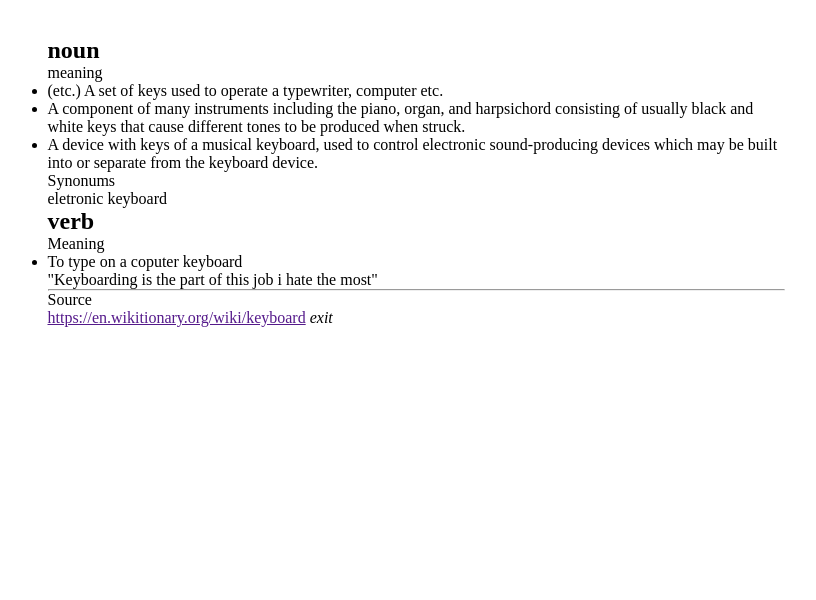
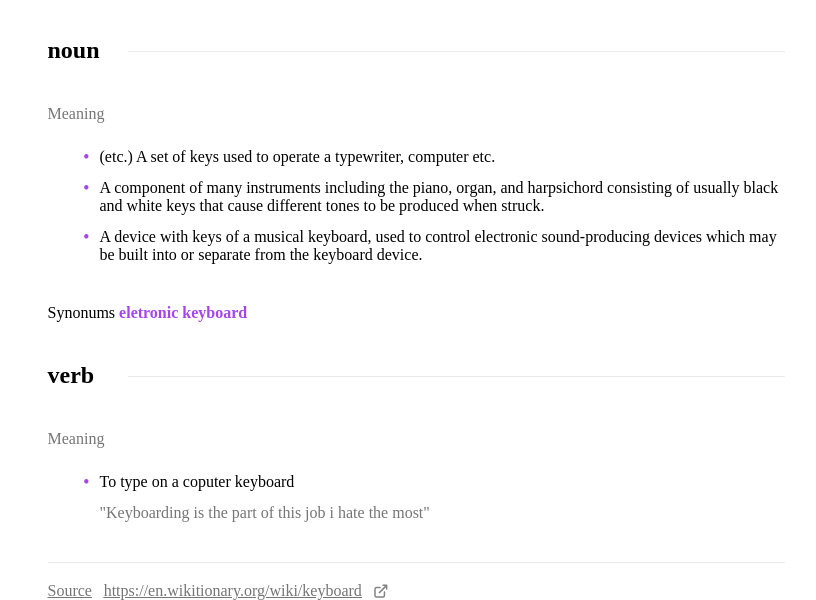
Before and after one commit to MarkosComK/dictionary-web-app, a plain HTML site: page index.html in a window 1280 px wide. Shown: the part 382-982 px from the top of the page, without its empty margins (224-1040 px from the left). Before the commit the page ends 800 px from the top, so only its background shows below. Drawn offline with Linux system fonts and the light colour scheme.

Commit message:
base style stup

```diff
--- a/css/main.scss
+++ b/css/main.scss
@@ -17,6 +17,7 @@
     --input-border-error: #FF5252;
     // purple-color
     --purple: #A445ED;
+    --line: #e9e9e9;
 }
 .dark{
     // backgroud
@@ -170,3 +171,85 @@ body{
         }
     }
 }
+
+
+.word-type{
+    font-size: 24px;
+    &::after{
+        position: relative;
+        display: block;
+        content: "";
+        width: calc(100% - 80px);
+        left: 80px;
+        top: -13px;
+        height: 1px;
+        background-color: var(--line);
+    }
+    margin: 0 0 40px;
+}
+
+.meaning-wrapper{
+    p{
+        color: #757575;
+        margin: 40px 0 25px;
+    }
+    ul{
+        margin: 0 0 0 52px;
+        li{
+            list-style: none;
+            margin: 0 0 13px;
+            &::before{
+                content: "\2022";  /* Add content: \2022 is the CSS Code/unicode for a bullet */
+                color: var(--purple); /* Change the color */
+                font-weight: bold; /* If you want it to be bold */
+                display: inline-block; /* Needed to add space between the bullet and the text */
+                width: 1em; /* Also needed for space (tweak if needed) */
+                margin-left: -1em;
+            }
+        }
+    }
+    span{
+        color: #757575;
+    }
+    hr{
+        background-color: var(--line);
+        border: none;
+        height: 1px;
+        margin: 40px 0 19px;
+    }
+}
+
+.synonums{
+    margin: 40px 0;
+    span{
+        font-weight: bold;
+        color: var(--font-purple);
+    }
+}
+
+.verb-section{
+    h2{
+        &::after{
+            position: relative;
+            display: block;
+            content: "";
+            width: calc(100% - 80px);
+            left: 80px;
+            top: -13px;
+            height: 1px;
+            background-color: var(--line);
+        }
+    }
+}
+
+.footer-flex{
+    display: flex;
+    justify-content: space-between;
+    align-items: center;
+    width: 340px;
+    text-decoration: underline;
+    color: #757575;
+    a{
+        color: #757575;
+    }
+}
--- a/index.html
+++ b/index.html
@@ -42,28 +42,27 @@
           </div>
           <i><svg class="play-icon" xmlns="http://www.w3.org/2000/svg" width="75" height="75" viewBox="0 0 75 75"><g fill="#A445ED" fill-rule="evenodd"><circle cx="37.5" cy="37.5" r="37.5" opacity=".25"/><path d="M29 27v21l21-10.5z" /></g></svg></i>
         </section>
-        <section>
-          <h2>noun</h2>
-          <div>
-            <p>meaning</p>
+        <section class="word-type-wrapper">
+          <h2 class="word-type">noun</h2>
+          <div class="meaning-wrapper">
+            <p>Meaning</p>
             <ul>
               <li>(etc.) A set of keys used to operate a typewriter, computer etc.</li>
               <li>A component of many instruments including the piano, organ, and harpsichord consisting of usually black and white keys that cause different tones to be produced when struck.</li>
               <li>A device with keys of a musical keyboard, used to control electronic sound-producing devices which may be built into or separate from the keyboard device.</li>
             </ul>
           </div>
-          <div>
-            <p>Synonums</p>
-            <p>eletronic keyboard</p>
+          <div class="synonums">
+            <p>Synonums <span>eletronic keyboard</span></p>
           </div>
         </section>
-        <section>
+        <section class="verb-section">
           <h2>verb</h2>
-          <div>
+          <div class="meaning-wrapper">
             <p>Meaning</p>
             <ul>
               <li>To type on a coputer keyboard</li>
-              "Keyboarding is the part of this job i hate the most"
+              <span>"Keyboarding is the part of this job i hate the most"</span>
             </ul>
             <hr>
           </div>
@@ -71,9 +70,11 @@
       </div>
     </main>
     <footer>
-      <p>Source</p>
-      <a href="" target="_blank">https://en.wikitionary.org/wiki/keyboard</a>
-      <i>exit</i>
+      <div class="footer-flex">
+        <p>Source</p>
+        <a href="#" target="_blank">https://en.wikitionary.org/wiki/keyboard</a>
+        <svg xmlns="http://www.w3.org/2000/svg" width="14" height="14" viewBox="0 0 14 14"><path fill="none" stroke="#838383" stroke-linecap="round" stroke-linejoin="round" stroke-width="1.5" d="M6.09 3.545H2.456A1.455 1.455 0 0 0 1 5v6.545A1.455 1.455 0 0 0 2.455 13H9a1.455 1.455 0 0 0 1.455-1.455V7.91m-5.091.727 7.272-7.272m0 0H9m3.636 0V5"/></svg>
+      </div>
     </footer>
   </div>
 </body>
```
Also changed, not shown: css/main.css, 1 other file.
